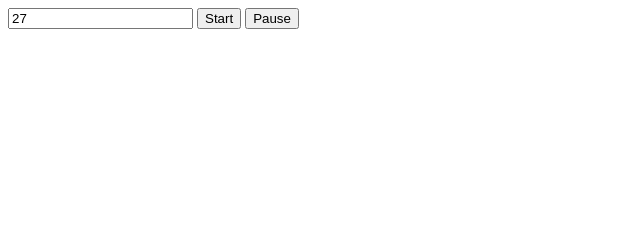
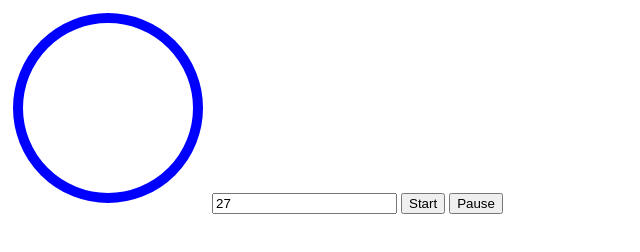
Before and after one commit to jakedusing/js-timer, a plain HTML site: page index.html in a window 1280 px wide. Both pictures are taken after a click on the button "Start". Shown: the whole page, without its empty margins (0-640 px from the left). Drawn offline with Linux system fonts and the light colour scheme.

Commit message:
start adding circle for timer

```diff
--- a/index.html
+++ b/index.html
@@ -6,9 +6,23 @@
     <title>Document</title>
   </head>
   <body>
+    <svg height="200" width="200">
+      <circle
+        r="90"
+        cx="100"
+        cy="100"
+        fill="transparent"
+        stroke="blue"
+        stroke-width="10"
+        stroke-dasharray="565"
+        stroke-dashoffset="0"
+        transform="rotate(-90 100 100 )"
+      />
+    </svg>
     <input id="duration" value="30" />
     <button id="start">Start</button>
     <button id="pause">Pause</button>
+    <script src="timer.js"></script>
     <script src="index.js"></script>
   </body>
 </html>
--- a/index.js
+++ b/index.js
@@ -1,37 +1,15 @@
-class Timer {
-  constructor(durationInput, startButton, pauseButton) {
-    this.durationInput = durationInput;
-    this.startButton = startButton;
-    this.pauseButton = pauseButton;
-
-    this.startButton.addEventListener("click", this.start);
-    this.pauseButton.addEventListener("click", this.pause);
-  }
-
-  start = () => {
-    this.tick();
-    this.interval = setInterval(this.tick, 1000);
-  };
-
-  pause = () => {
-    clearInterval(this.interval);
-  };
-
-  tick = () => {
-    this.timeRemaining = this.timeRemaining - 1;
-  };
-
-  get timeRemaining() {
-    return parseFloat(this.durationInput.value);
-  }
-
-  set timeRemaining(time) {
-    this.durationInput.value = time;
-  }
-}
-
 const durationInput = document.querySelector("#duration");
 const startButton = document.querySelector("#start");
 const pauseButton = document.querySelector("#pause");
 
-const timer = new Timer(durationInput, startButton, pauseButton);
+const timer = new Timer(durationInput, startButton, pauseButton, {
+  onStart() {
+    console.log("Timer started");
+  },
+  onTick() {
+    console.log("Timer just ticked down");
+  },
+  onComplete() {
+    console.log("Timer is completed");
+  },
+});
--- /dev/null
+++ b/timer.js
@@ -0,0 +1,49 @@
+class Timer {
+  constructor(durationInput, startButton, pauseButton, callbacks) {
+    this.durationInput = durationInput;
+    this.startButton = startButton;
+    this.pauseButton = pauseButton;
+    if (callbacks) {
+      this.onStart = callbacks.onStart;
+      this.onTick = callbacks.onTick;
+      this.onComplete = callbacks.onComplete;
+    }
+
+    this.startButton.addEventListener("click", this.start);
+    this.pauseButton.addEventListener("click", this.pause);
+  }
+
+  start = () => {
+    if (this.onStart) {
+      this.onStart();
+    }
+    this.tick();
+    this.interval = setInterval(this.tick, 1000);
+  };
+
+  pause = () => {
+    clearInterval(this.interval);
+  };
+
+  tick = () => {
+    if (this.timeRemaining <= 0) {
+      this.pause();
+      if (this.onComplete) {
+        this.onComplete();
+      }
+    } else {
+      this.timeRemaining = this.timeRemaining - 1;
+      if (this.onTick) {
+        this.onTick();
+      }
+    }
+  };
+
+  get timeRemaining() {
+    return parseFloat(this.durationInput.value);
+  }
+
+  set timeRemaining(time) {
+    this.durationInput.value = time;
+  }
+}
```
